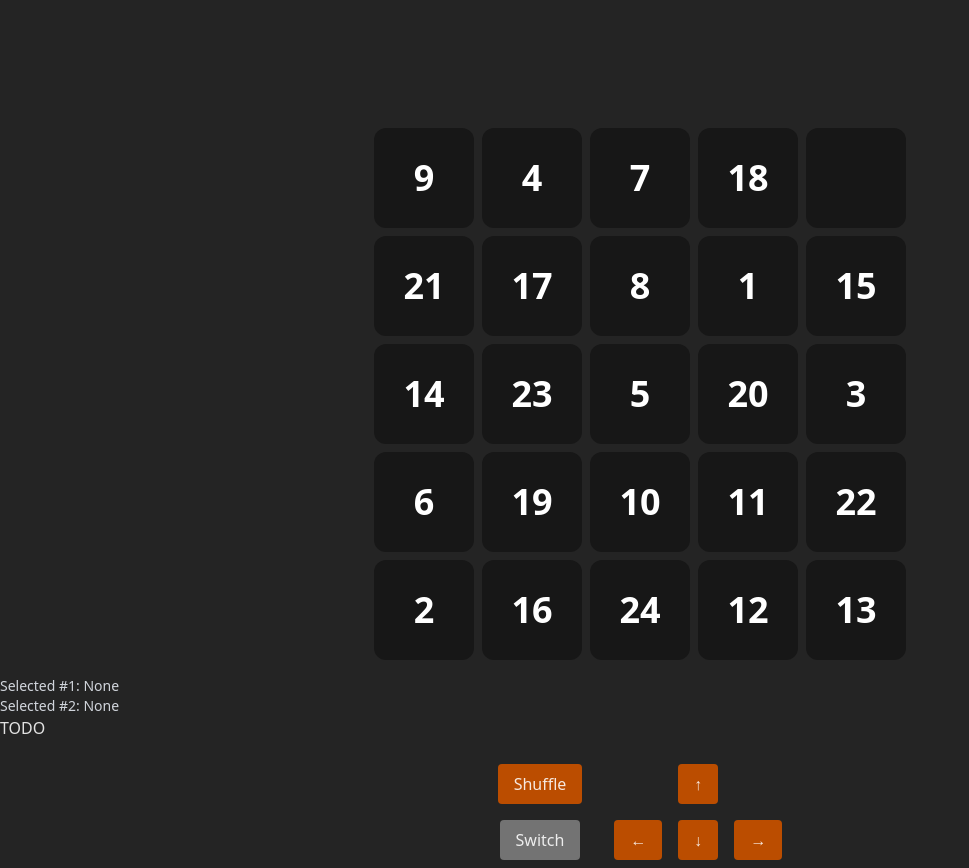
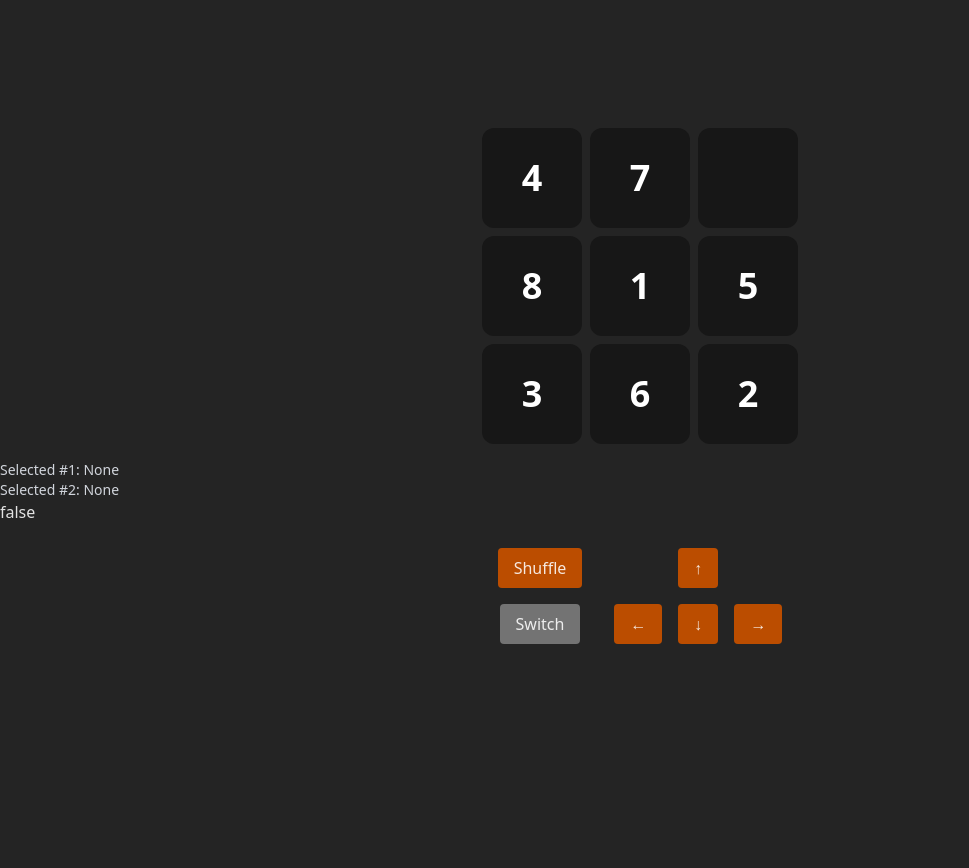
Before and after one commit to adriancalavie/x-puzzle, a React (Vite) app: page / in a window 1280 px wide. Shown: the whole page, without its empty margins (0-969 px from the left). After the commit the page ends 800 px from the top, so only its background shows below. Built offline with nearby package versions, Linux system fonts and the light colour scheme.

Commit message:
add solved state + logic

```diff
--- a/src/App.tsx
+++ b/src/App.tsx
@@ -5,7 +5,7 @@ import { TilesProvider } from "./components/providers/tiles-provider";
 function App() {
   return (
     <>
-      <TilesProvider rank={5}>
+      <TilesProvider rank={3}>
         <Grid />
       </TilesProvider>
     </>
--- a/src/algorithm/puzzle.ts
+++ b/src/algorithm/puzzle.ts
@@ -5,6 +5,7 @@ type matrix = number[][];
 
 export class PuzzleState {
   private puzzle: matrix;
+  private _rank: Rank;
   private _moves: number = 0;
   private _cost: number = 0;
 
@@ -14,6 +15,7 @@ export class PuzzleState {
       const { row, col } = tile.position;
       this.puzzle[row][col] = tile.value === EMPTY_TILE_VALUE ? 0 : tile.value;
     });
+    this._rank = rank;
   }
 
   display(): string {
@@ -36,12 +38,17 @@ export class PuzzleState {
     this._moves = value;
   }
 
-  isSolved(rank: Rank): boolean {
-    return this.display() === FINAL_STATE[rank];
+  isSolved(): boolean {
+    return this.display() === FINAL_STATE[this._rank];
   }
 
   updateCost() {}
 }
+
+export const isSolved = (tiles: TileArray, rank: Rank): boolean => {
+  const puzzle = new PuzzleState(tiles, rank);
+  return puzzle.isSolved();
+};
 
 const serialize = (puzzle: matrix): string => {
   return puzzle
--- a/src/components/debug/solved.tsx
+++ b/src/components/debug/solved.tsx
@@ -1,6 +1,6 @@
+import { useTiles } from "../hooks/tiles-hooks";
 
 export const Solved = () => {
-  return (
-    <div>TODO</div>
-  )
-}
+  const { solved } = useTiles();
+  return <div>{JSON.stringify(solved)}</div>;
+};
--- a/src/components/grid.tsx
+++ b/src/components/grid.tsx
@@ -27,7 +27,7 @@ export const Grid = () => {
         </div>
       </div>
 
-      <Debug show/>
+      <Debug show />
       <ActionBar />
     </>
   );
--- a/src/components/reducers/grid-reducer.ts
+++ b/src/components/reducers/grid-reducer.ts
@@ -1,3 +1,4 @@
+import { isSolved } from "../../algorithm/puzzle";
 import {
   eq,
   fromIdx,
@@ -23,6 +24,7 @@ export type GridState = {
   tiles: TileArray;
   rank: Rank;
   selected: SelectedTiles;
+  solved: boolean;
 };
 
 type ShuffleAction = {
@@ -148,7 +150,12 @@ function handleMoveEmptyTile(
   let nextSelected = updateSelected(position, state.selected);
   nextSelected = updateSelected(nextPosition, nextSelected);
 
-  return { ...state, tiles: nextTiles, selected: nextSelected };
+  return {
+    ...state,
+    tiles: nextTiles,
+    selected: nextSelected,
+    solved: isSolved(nextTiles, state.rank),
+  };
 }
 
 function handleSwitch(state: GridState, action: SwitchTilesAction): GridState {
@@ -160,7 +167,12 @@ function handleSwitch(state: GridState, action: SwitchTilesAction): GridState {
   let nextSelected = updateSelected(first, selected);
   nextSelected = updateSelected(second, nextSelected);
 
-  return { ...state, tiles: nextTiles, selected: nextSelected };
+  return {
+    ...state,
+    tiles: nextTiles,
+    selected: nextSelected,
+    solved: isSolved(nextTiles, rank),
+  };
 }
 
 export function gridReducer(state: GridState, action: GridAction): GridState {
@@ -189,5 +201,6 @@ export const initialState = (rank: Rank): GridState => {
     tiles,
     rank,
     selected: none(),
+    solved: isSolved(tiles, rank),
   };
 };
--- a/src/components/tile.tsx
+++ b/src/components/tile.tsx
@@ -1,7 +1,12 @@
 import { motion } from "framer-motion";
 import { getPixelPosition, type Position } from "../concepts/grid";
 import { isEmpty, type TileValue } from "../concepts/tile";
-import { useTilesDispatch } from "./hooks/tiles-hooks";
+import { useTiles, useTilesDispatch } from "./hooks/tiles-hooks";
+
+export type TileBackgroundColor =
+  | "bg-blue-500"
+  | "bg-neutral-900"
+  | "bg-green-500";
 
 export type TileProps = {
   value: TileValue;
@@ -13,10 +18,11 @@ export type TileProps = {
 export const Tile = ({
   value,
   position,
-  selected,
+  selected = false,
   animated = false,
 }: TileProps) => {
   const dispatch = useTilesDispatch();
+  const { solved } = useTiles();
 
   const pixelPosition = getPixelPosition(position);
 
@@ -29,9 +35,7 @@ export const Tile = ({
     dispatch({ type: "deselect", position });
   };
 
-  const tileClass = selected
-    ? "bg-blue-500 text-white"
-    : "bg-neutral-900 text-white";
+  const tileClass = `${getBackgroundColor(selected, solved)} text-white`;
 
   const baseStyles = `
     ${tileClass} w-[100px] h-[100px] rounded-xl
@@ -65,3 +69,11 @@ export const Tile = ({
     </MotionComponent>
   );
 };
+
+const getBackgroundColor = (
+  selected: boolean,
+  solved: boolean
+): TileBackgroundColor => {
+  if (solved) return "bg-green-500";
+  return selected ? "bg-blue-500" : "bg-neutral-900";
+};
```
Also changed, not shown: 1 other file (tests, documents, lock files or other folders).
